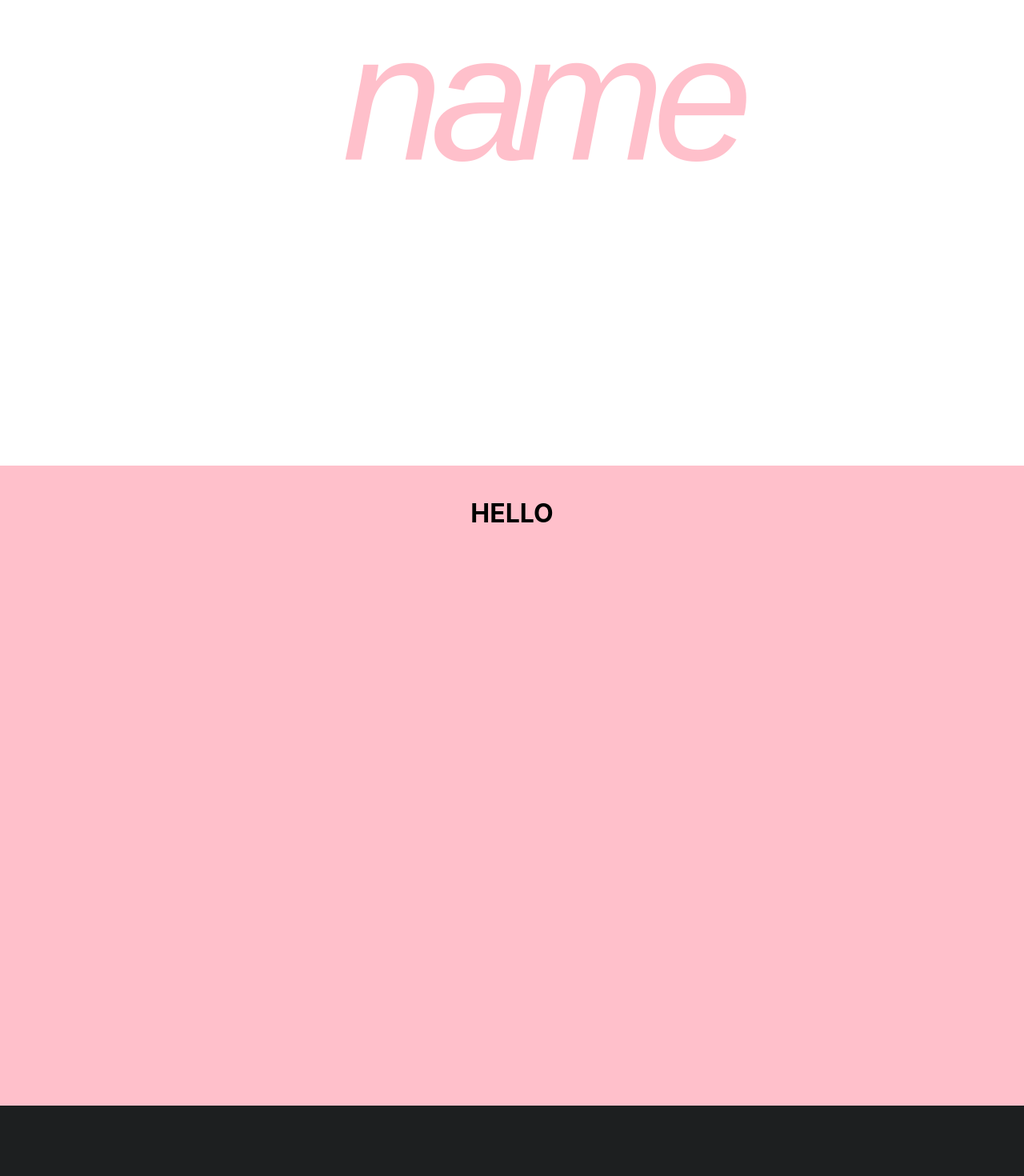
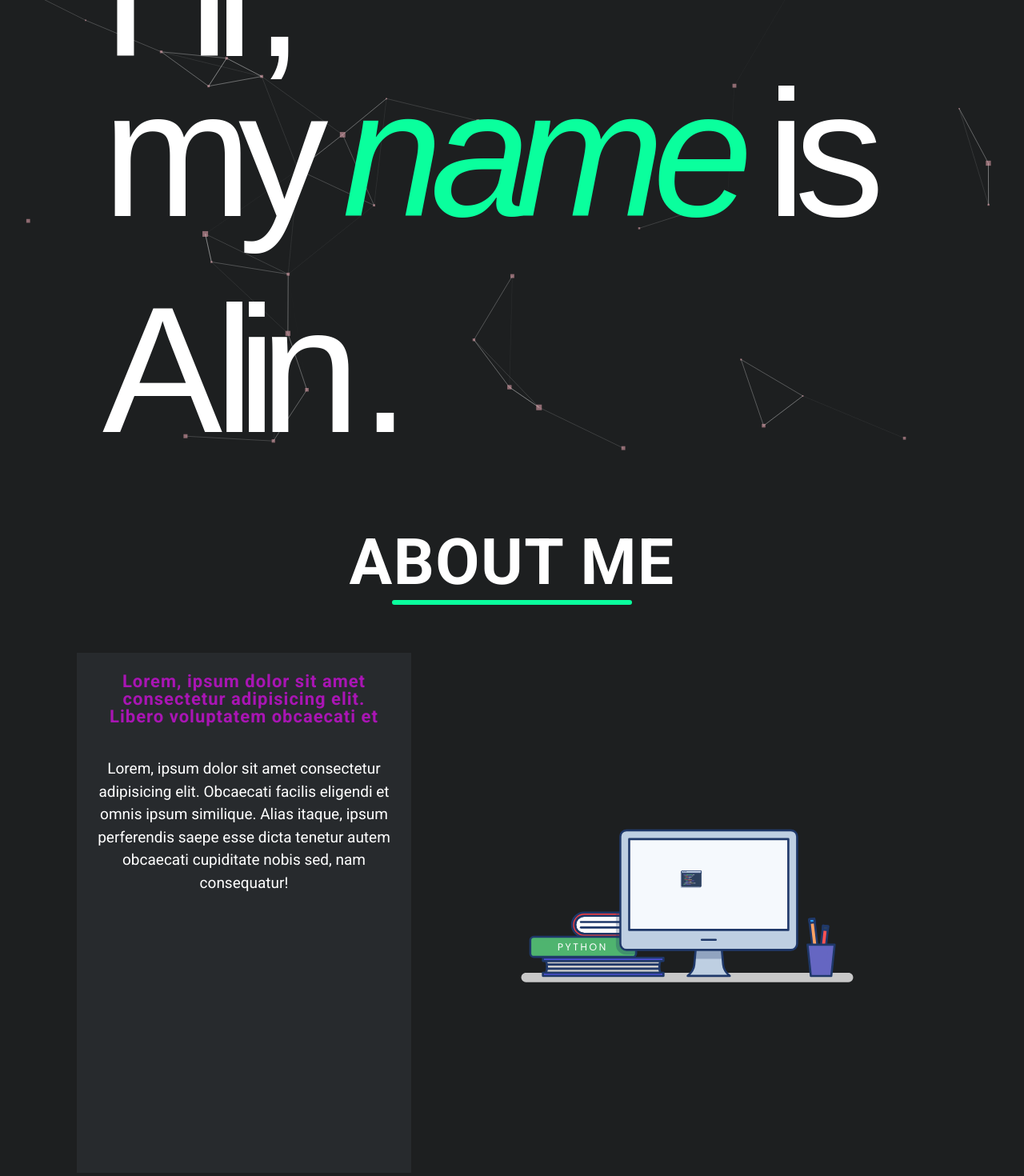
Before and after one commit to AlinMican1/Website-Portfolio, a React (Create React App) app: page / in a window 1280 px wide. Shown: the part 218-1688 px from the top of the page at 80% size. Before the commit the page ends 1600 px from the top, so only its background shows below. Built offline with nearby package versions, Linux system fonts and the light colour scheme.

Commit message:
Works on about section with scroll in animations.

```diff
--- a/package.json
+++ b/package.json
@@ -8,10 +8,12 @@
     "@testing-library/jest-dom": "^5.16.5",
     "@testing-library/react": "^13.4.0",
     "@testing-library/user-event": "^13.5.0",
+    "framer-motion": "^10.12.16",
     "lottie-react": "^2.4.0",
     "react": "^18.2.0",
     "react-dom": "^18.2.0",
     "react-icons": "^4.9.0",
+    "react-intersection-observer": "^9.4.4",
     "react-scripts": "5.0.1",
     "react-tsparticles": "^2.10.1",
     "styled-components": "^5.3.11",
--- a/src/App.css
+++ b/src/App.css
@@ -17,7 +17,7 @@
 }
 
 #home{
-  background-color: white;
+  background-color: transparent;
   flex: 1,1,auto;
   height:100%;
 
@@ -26,6 +26,6 @@
 #about{
   height:100%;
   flex: 1,1,auto;
-  padding-top: 5vh;
-  background-color: pink;
+  padding-top: 3vh;
+  background-color: transparent;
 }
--- a/src/App.js
+++ b/src/App.js
@@ -4,8 +4,7 @@ import ParticlesBackground from './components/UI/atom/animations/particles';
 import HomeScreen from './components/template/homeScreen';
 import AboutScreen from './components/template/aboutScreen';
 import { useRef } from 'react';
-import Navbar from './components/UI/organism/navBar';
-import { element } from 'prop-types';
+import AboutMe from './components/UI/atom/aboutMe';
 
 
 /*class App extends React.Component {
@@ -55,8 +54,9 @@ const App = () =>{
           <HomeScreen aboutRef={aboutSection} homeRef={homeSection} scroll={scrollToSection}/>
       </div>
       <div ref={aboutSection} className = "Section" id='about'>
-          <AboutScreen />
-          <div className='box'></div>
+         <AboutScreen/>
+
+
       </div>
   </div>
 
--- /dev/null
+++ b/src/components/UI/atom/aboutMe.css
@@ -0,0 +1,77 @@
+
+
+@import url('https://fonts.googleapis.com/css2?family=Montserrat:wght@100;300;400;500;700;900&family=Roboto:wght@100;300;400;500;700;900&display=swap');
+.all{
+    margin: 0px;
+    padding:0px;
+    box-sizing: border-box;
+    font-family: 'Roboto', sans-serif;
+}
+.container{
+    width: 100%;
+    min-height: 100vh;
+    background-color: transparent;
+}
+.container .title{
+    width: 100%;
+    display: flex;
+    align-items: center;
+    justify-content: center;
+    text-transform: uppercase;
+    font-size: 40px;
+    color: #ffffff;
+    letter-spacing: 1.5px;
+    padding: 50px 0px;
+}
+.container .title h1::after{
+    content: "";
+    height: 6px;
+    width: 300px;
+    background-color: #0aff9d;
+    border-radius:  6px;
+    position: relative;
+    display:block;
+    margin:auto;
+}
+.content{
+    width: 85%;
+    display: grid;
+    grid-template-columns: repeat(2,1fr);
+    grid-gap: 20px;
+    margin: 10px auto;
+
+}
+.content .article{
+   box-shadow: 0px,0px,2px,0px rgba(0,0,0,0.2);
+   background-color: #272a2d;
+   padding: 25px 25px;
+}
+.content .article h2{
+    color: #a915b4;
+    font-size: 22px;
+    line-height: 22px;
+    letter-spacing: 1px;
+}
+
+.content .article p{
+    margin-top: 40px;
+    font-size: 19px;
+    line-height: 1.5;
+    color: #ffffff;
+
+}
+
+.image-section{
+    width: 100%;
+    margin:auto;
+}
+
+
+@media screen and (max-width: 1260px){
+    .content{
+        grid-template-columns: repeat(1,1fr);
+        grid-gap: 70px;
+
+    }
+
+}
--- /dev/null
+++ b/src/components/UI/atom/aboutMe.jsx
@@ -0,0 +1,56 @@
+import React from 'react';
+import './aboutMe.css';
+import GifAnimation from './animations/gifAnimation';
+import {motion} from 'framer-motion';
+import { useInView } from "react-intersection-observer";
+import { useEffect } from 'react';
+import { useAnimation } from 'framer-motion';
+
+
+export const AboutMe = () => {
+
+  const{ref,inView} = useInView();
+  const animation = useAnimation();
+
+
+  useEffect(() =>{
+      if(inView){
+
+        animation.start({
+          x: 0,
+          transition:{
+            type:'spring',duration:1.5,bounce:0
+          }
+        });
+
+      }
+      if(!inView){
+        animation.start({x:'-100vw'})
+      }
+  },[inView])
+
+  return (
+    <div ref = {ref} className='all'>
+    <motion.div className='container' animate={animation}>
+      <div  className='title'>
+        <h1>About Me</h1>
+      </div>
+      <div className='content'>
+        <div className='article'>
+          <h2>Lorem, ipsum dolor sit amet consectetur adipisicing elit. Libero voluptatem obcaecati et</h2>
+          <p>Lorem, ipsum dolor sit amet consectetur adipisicing elit. Obcaecati facilis eligendi et omnis ipsum similique.
+            Alias itaque, ipsum perferendis saepe esse dicta tenetur autem obcaecati cupiditate nobis sed, nam consequatur!</p>
+
+        </div>
+        <div className='image-section'>
+          <GifAnimation/>
+
+        </div>
+      </div>
+    </motion.div>
+    </div>
+
+  )
+};
+
+export default AboutMe;
--- a/src/components/UI/atom/animations/customTitle.css
+++ b/src/components/UI/atom/animations/customTitle.css
@@ -13,7 +13,7 @@
     font-size: 0%;
     position: relative;
     left:10vw;
-    top:15vh;
+    top:20vh;
 }
 
 .button-text{
@@ -33,75 +33,75 @@
     position: absolute;
 }
 #L3{
-    top:170px;
+    top:200px;
     left:0px;
     position: absolute;
 }
 #L4{
-    top:170px;
+    top:200px;
     left:170px;
     position: absolute;
 }
 #L5{
-    top:170px;
+    top:200px;
     left:300px;
     position: absolute;
-    color: pink;
+    color: #0aff9d;
     font-style: italic;
 }
 #L6{
-    top:170px;
+    top:200px;
     left:410px;
     position: absolute;
-    color: pink;
+    color: #0aff9d;
     font-style: italic;
 }
 #L7{
-    top:170px;
+    top:200px;
     left:515px;
     position: absolute;
-    color: pink;
+    color: #0aff9d;
     font-style: italic;
 }
 #L8{
-    top:170px;
+    top:200px;
     left:688px;
     position: absolute;
-    color: pink;
+    color: #0aff9d;
     font-style: italic;
 }
 #L9{
-    top:170px;
+    top:200px;
     left:830px;
     position: absolute;
 }
 
 #L10{
-    top:170px;
+    top:200px;
     left:865px;
     position: absolute;
 }
 
 #L11{
-    top:400px;
+    top:470px;
     left:0px;
     position: absolute;
 }
 
 #L12{
-    top:400px;
+    top:470px;
     left:140px;
     position: absolute;
 }
 
 #L13{
-    top:400px;
+    top:470px;
     left:168px;
     position: absolute;
 }
 
 #L14{
-    top:400px;
+    top:470px;
     left:197px;
     position: absolute;
 }
--- a/src/components/UI/atom/animations/customTitle.jsx
+++ b/src/components/UI/atom/animations/customTitle.jsx
@@ -6,7 +6,7 @@ export const CustomTitle = () => {
         <div className="class1">
               <div className="class2">
 
-                    <button className="button-text">H</button>
+                    <button className="button-text" id="L1">H</button>
                     <button className="button-text" id="L2">i,</button>
 
                     <button className="button-text" id="L3">m</button>
--- a/src/components/UI/atom/animations/gifAnimation.jsx
+++ b/src/components/UI/atom/animations/gifAnimation.jsx
@@ -1,22 +1,24 @@
-import React from 'react';
+import React, {useEffect} from 'react';
 import './gifAnimation.css';
 import PropTypes from 'prop-types';
 import Lottie from 'lottie-react';
 import programming from './Programing.json';
+import { useWindowSize } from '../../../../custom-hooks/SizeScreen-hook';
+import { useState } from 'react';
+
 
 const style = {
-  height: 500,
-  width: 500,
+  height: 650,
+  width: 650,
 
 };
 
 export const GifAnimation = () => {
+
     return (
-        <div className='gif-wrapper'>
-          <div className='gif-content'>
+
               <Lottie className='gif-wrapper' style={style} animationData={programming}/>
-              </div>
-        </div>
+
 
 
   )
--- a/src/components/template/aboutScreen.jsx
+++ b/src/components/template/aboutScreen.jsx
@@ -1,8 +1,8 @@
-
+import { AboutMe } from "../UI/atom/aboutMe";
 export const AboutScreen = () => {
     return (
         <div>
-            <h1>HELLO</h1>
+            <AboutMe/>
 
 
 
--- a/src/components/template/homeScreen.jsx
+++ b/src/components/template/homeScreen.jsx
@@ -9,9 +9,6 @@ export const HomeScreen = ({aboutRef,homeRef,scroll}) => {
 
             <CustomTitle/>
             <Navbar aboutRef={aboutRef} homeRef={homeRef} scroll={scroll} />
-            <div className='particle'>
-                <ParticlesBackground/>
-            </div>
 
       </div>
 
--- a/src/index.css
+++ b/src/index.css
@@ -14,7 +14,3 @@ code {
 html{
   background-color: #1d1f20;
 }
-
-::-webkit-scrollbar{
-  width:2em;
-}
```
Also changed, not shown: 1 other file (tests, documents, lock files or other folders).
